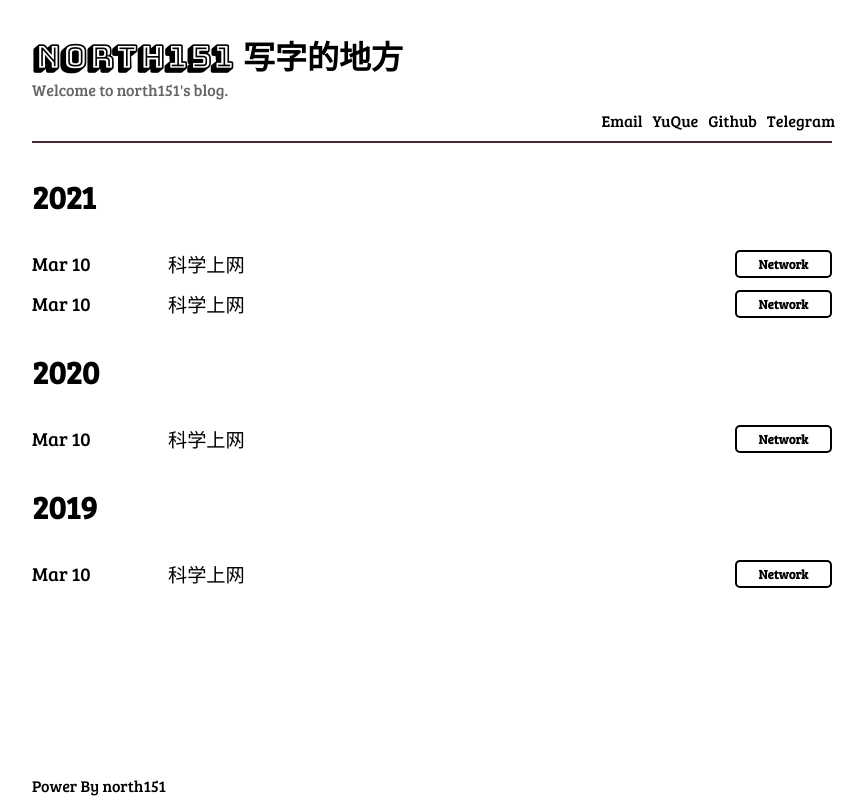
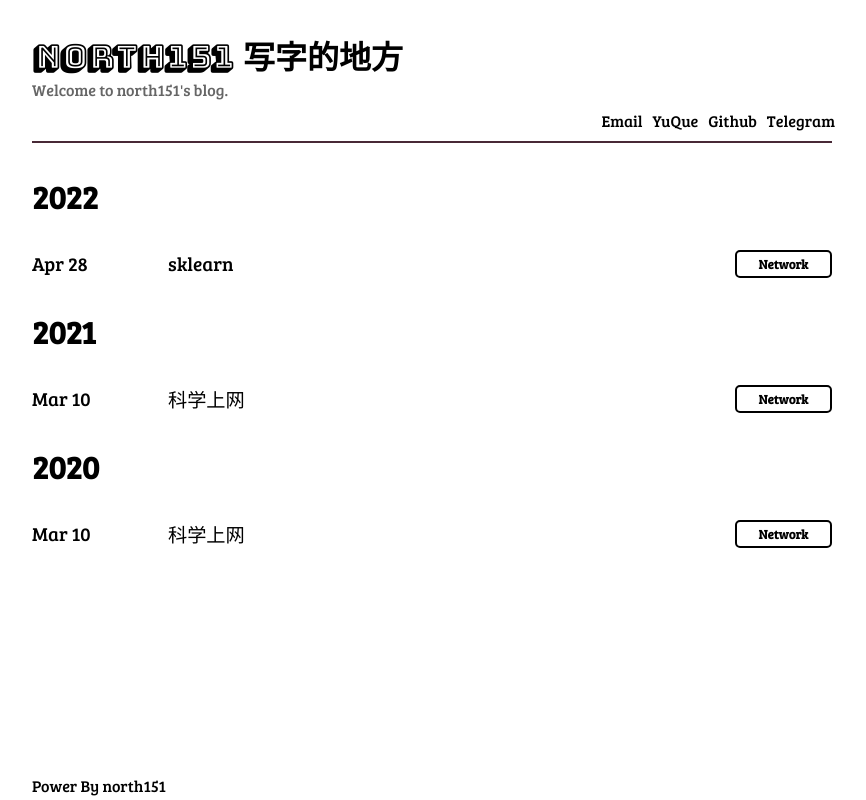
Before and after one commit to north151/north151.world-blog, a plain HTML site: page index.html in a window 1280 px wide. Shown: the whole page, without its empty margins (208-1074 px from the left). Drawn offline with Linux system fonts and the light colour scheme.

Commit message:
Update index.html

```diff
--- a/index.html
+++ b/index.html
@@ -72,17 +72,17 @@
 
             <!--2021年-->
             <section>
-                <h1 class="site-date-catalog">2021</h1>
+                <h1 class="site-date-catalog">2022</h1>
 
                 <!--文章-->
                 <div class="row posts-line">
                     <!--日期-->
-                    <div class="posts-date col-xs-3 col-sm-2"><time datetime="2021-04-10 13:43:00 UTC">Mar 10</time></div>
+                    <div class="posts-date col-xs-3 col-sm-2"><time datetime="2021-04-10 13:43:00 UTC">Apr 28</time></div>
                     <!--内容-->
                     <div class="posts-title col-xs-9 col-sm-10">
                         <div class="row">
                             <!--标题-->
-                            <div class="col-xs-11 col-sm-10"><a href="https://github.com/north151/software-and-scripts/blob/main/README.md">科学上网</a></div>
+                            <div class="col-xs-11 col-sm-10"><a href="https://north151.github.io/Machine-learning/sklearn/">sklearn</a></div>
                             <!--标签-->
                             <div class="col-xs-1 col-sm-2 posts-categories">
                                 <div class="posts-category"><a href="该类文章位置文件"><b>Network</b></a></div>
@@ -91,6 +91,7 @@
                     </div>
                 </div>
 
+               <h1 class="site-date-catalog">2021</h1>
              <div class="row posts-line">
             <div class="posts-date col-xs-3 col-sm-2"><time datetime="2022-04-10 13:43:00 UTC">Mar 10</time></div>
             <div class="posts-title col-xs-9 col-sm-10">
@@ -104,25 +105,8 @@
         </div>
 
 
+
                  <h1 class="site-date-catalog">2020</h1>
-                <!--文章-->
-                <div class="row posts-line">
-                    <!--日期-->
-                    <div class="posts-date col-xs-3 col-sm-2"><time datetime="2021-04-10 13:43:00 UTC">Mar 10</time></div>
-                    <!--内容-->
-                    <div class="posts-title col-xs-9 col-sm-10">
-                        <div class="row">
-                            <!--标题-->
-                            <div class="col-xs-11 col-sm-10"><a href="https://github.com/north151/software-and-scripts/blob/main/README.md">科学上网</a></div>
-                            <!--标签-->
-                            <div class="col-xs-1 col-sm-2 posts-categories">
-                                <div class="posts-category"><a href="该类文章位置文件"><b>Network</b></a></div>
-                            </div>
-                        </div>
-                    </div>
-                </div>
-
-                 <h1 class="site-date-catalog">2019</h1>
                 <!--文章-->
                 <div class="row posts-line">
                     <!--日期-->
```
